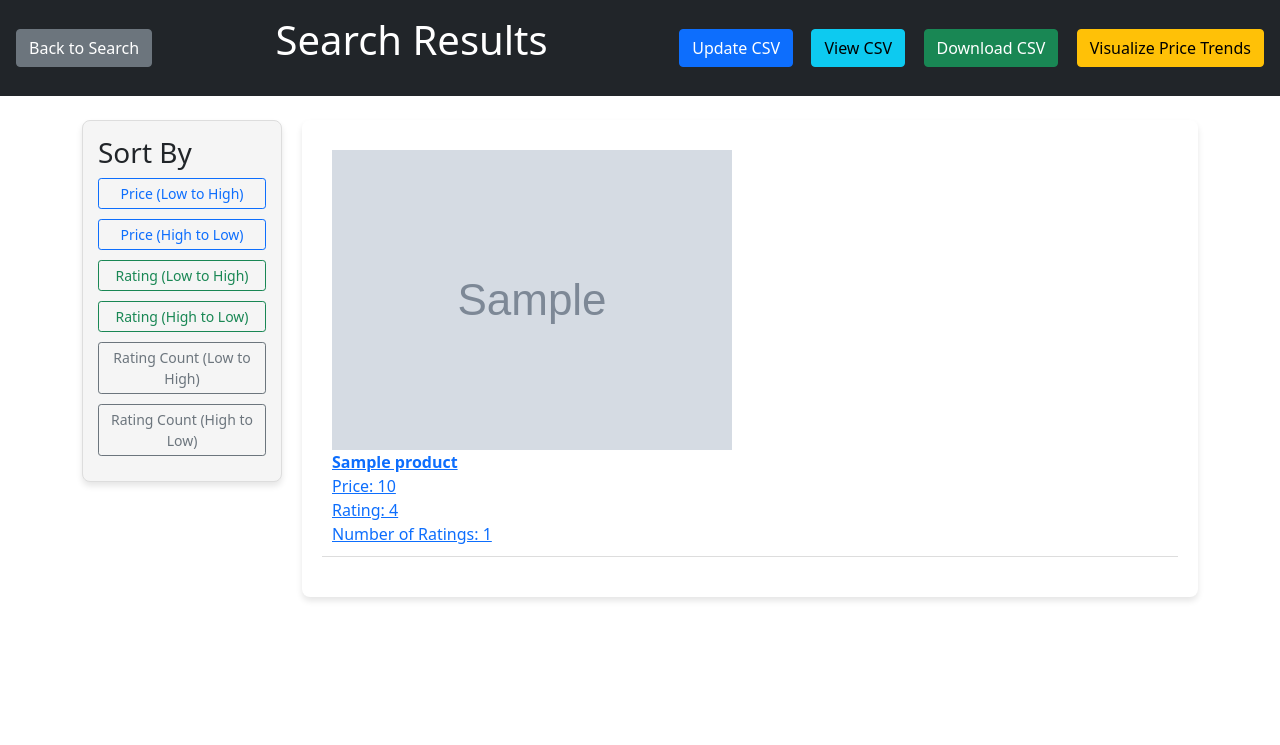
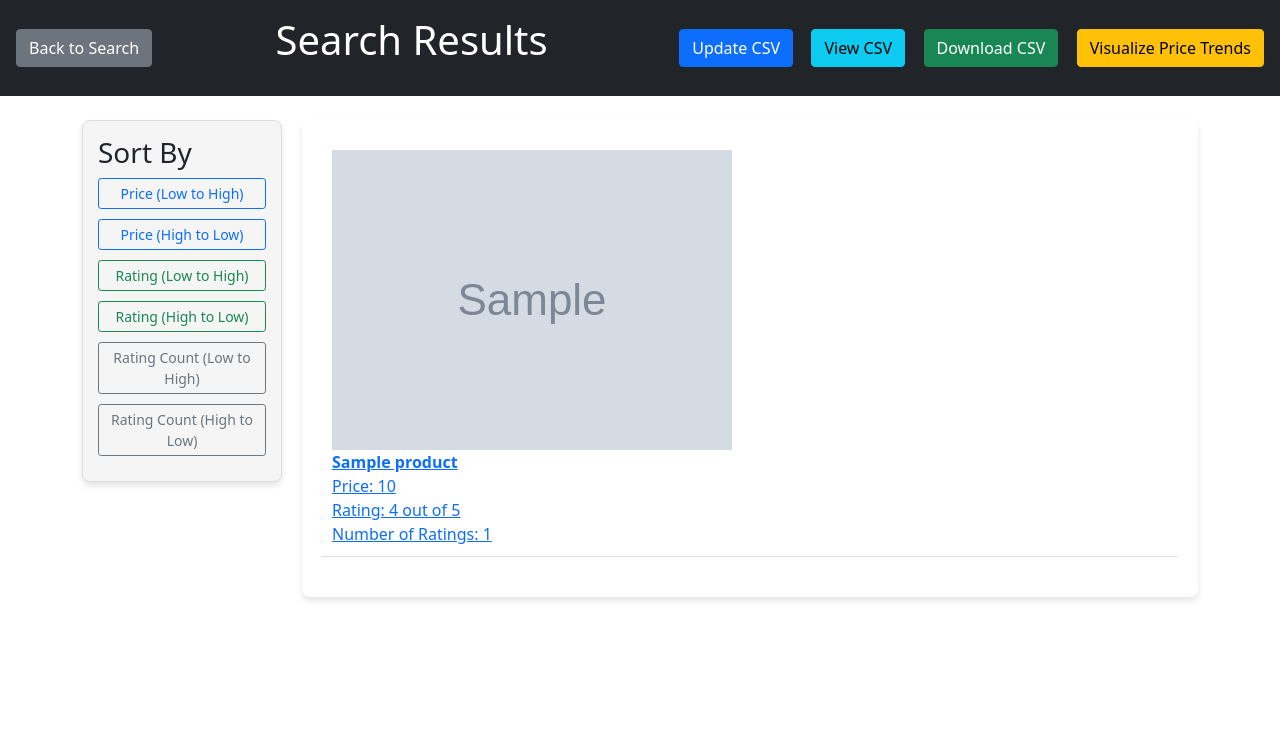
Before and after one commit to CodeShrike/Amazon-Web-Scraper, a Flask app: template app/templates/results.html in a window 1280 px wide. Shown: the top 745 px of the page. Run offline with Flask 3, Linux system fonts and the light colour scheme; the template is opened without the code that fills it: most values are stand-ins (such as "Sample title", 1, 10 or a date in 2020); grey boxes marked "Sample" are stand-in pictures.

Commit message:
Changed how rating is presented

```diff
--- a/app/templates/results.html
+++ b/app/templates/results.html
@@ -110,7 +110,7 @@
                         <img src="{{ product.image }}" alt="{{ product.title }}"><br>
                         <strong>{{ product.title }}</strong><br>
                         Price: {{ product.price }}<br>
-                        Rating: {{ product.rating }}<br>
+                        Rating: {{ product.rating }} out of 5<br>
                         Number of Ratings: {{ product.rating_count }}<br>
                     </a>
                 </li>
```
